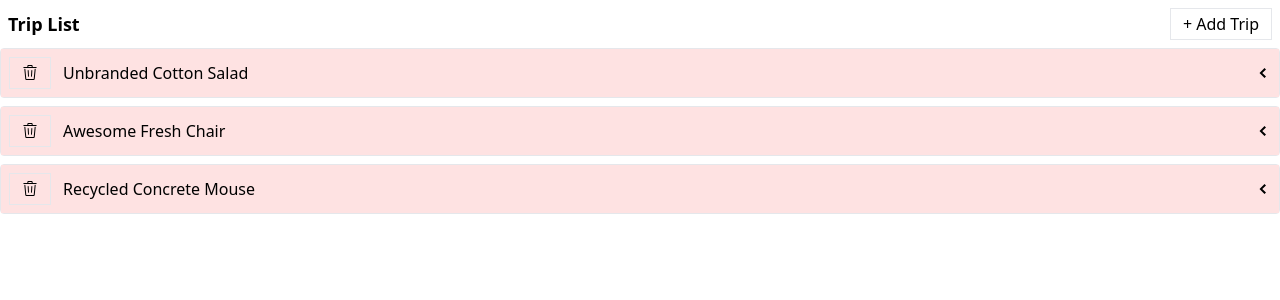
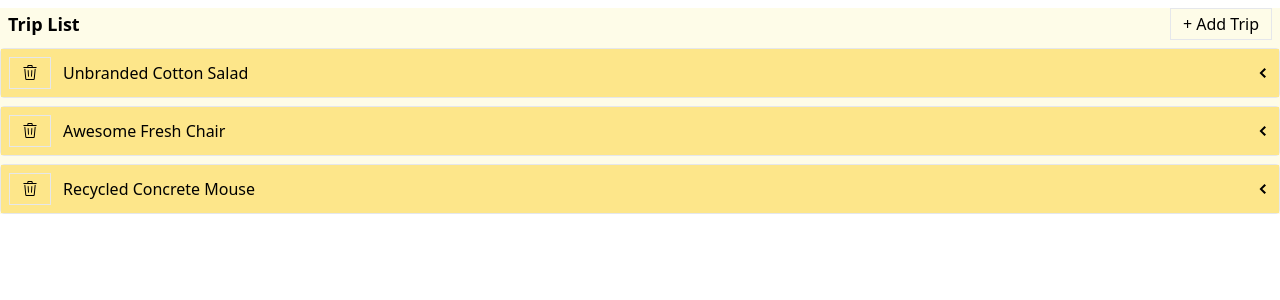
Before and after one commit to CocoTapi/packing-list, a React (Create React App) app in the folder mfr/: page / in a window 1280 px wide. Shown: the top 300 px of the page. Built offline with nearby package versions, Linux system fonts and the light colour scheme; data requests are answered from the project's data file.

Commit message:
changed bg color

```diff
--- a/mfr/db.json
+++ b/mfr/db.json
@@ -35,6 +35,11 @@
       "luggageId": 3,
       "entry": "Handcrafted Rubber Pants",
       "id": 1
+    },
+    {
+      "luggageId": 3,
+      "entry": "Recycled Frozen Fish",
+      "id": 2
     }
   ]
 }
--- a/mfr/src/App.js
+++ b/mfr/src/App.js
@@ -2,7 +2,7 @@ import TripList from "./components/TripList";
 
 function App() {
   return (
-    <div className="container mx-auto">
+    <div className="container mx-auto bg-yellow-50">
       <TripList />
     </div>
   );
--- a/mfr/src/components/ItemListItem.js
+++ b/mfr/src/components/ItemListItem.js
@@ -13,7 +13,7 @@ function ItemListItem({ item }){
         <div className="absolute inset-0 flex items-center justify-center hover:bg-red-100 opacity-0 hover:opacity-80">
             <GoTrash className="text-3xl" />
         </div>
-        {item.itemName}
+        {item.entry}
     </div>
     )
 }
--- a/mfr/src/components/LuggageListItem.js
+++ b/mfr/src/components/LuggageListItem.js
@@ -23,7 +23,7 @@ function LuggageListItem({ luggage }) {
 
 
     return (
-    <ExpandablePanel key={luggage.id} header={header} bgColor="bg-blue-100">
+    <ExpandablePanel key={luggage.id} header={header} bgColor="bg-lime-200">
         <ItemList luggage={luggage}/>
     </ExpandablePanel>
     )
--- a/mfr/src/components/TripListItem.js
+++ b/mfr/src/components/TripListItem.js
@@ -22,7 +22,7 @@ function TripListItem ({ trip }) {
     );
 
     return (
-        <ExpandablePanel header={header} bgColor="bg-red-100">
+        <ExpandablePanel header={header} bgColor="bg-amber-200">
             <LuggageList trip={trip} />
         </ExpandablePanel>
     );
```
